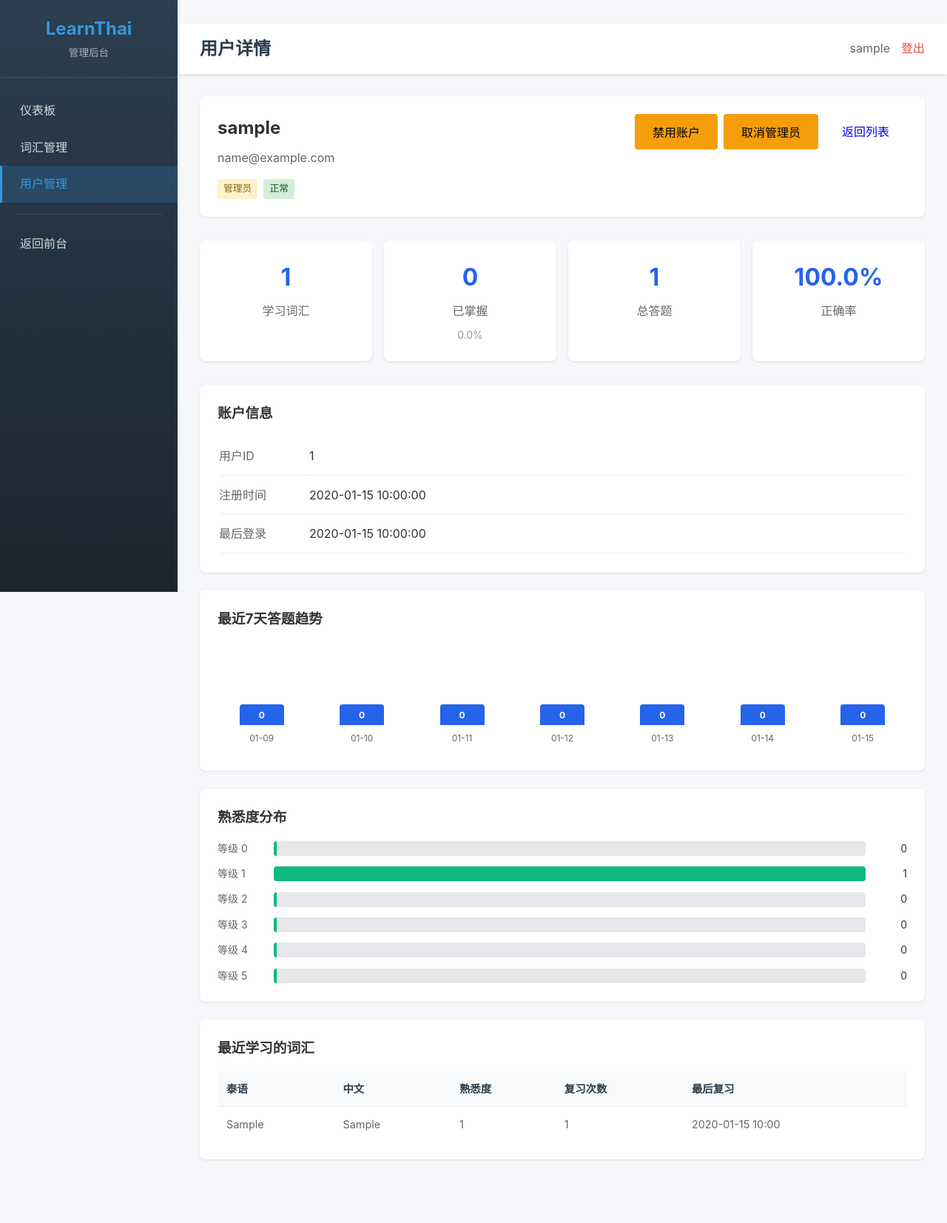
After one commit to netjin/learnthai, a Flask app: page /admin/users/1 in a window 1280 px wide. The commit adds this page. Shown: the whole page at 74% size. Run offline with Flask 3, Linux system fonts and the light colour scheme; a user stored in the database is signed in; tables that the repository leaves empty hold one stand-in row (values such as "Sample post").

Commit message:
feat: 完成用户管理功能
- 添加用户列表页面（支持分页和搜索）
- 添加用户详情页面（显示学习统计）
- 支持切换用户状态（启用/禁用）
- 支持切换管理员权限
- 显示用户7天答题趋势图
- 显示熟悉度分布和最近学习词汇

Co-Authored-By: Claude Opus 4.5 <noreply@anthropic.com>

```diff
--- a/app/routes/admin.py
+++ b/app/routes/admin.py
@@ -182,3 +182,130 @@ def vocabulary_toggle(id):
     db.session.commit()
     flash(f"词汇已{'启用' if vocab.is_active else '禁用'}", 'success')
     return redirect(url_for('admin.vocabulary_list'))
+
+
+@admin_bp.route('/users')
+@admin_required
+def user_list():
+    """用户列表"""
+    page = request.args.get('page', 1, type=int)
+    search = request.args.get('search', '')
+
+    query = User.query
+
+    if search:
+        query = query.filter(
+            db.or_(
+                User.username.contains(search),
+                User.email.contains(search)
+            )
+        )
+
+    pagination = query.order_by(User.created_at.desc()).paginate(page=page, per_page=20)
+
+    # 获取每个用户的学习词汇数
+    user_vocab_counts = {}
+    for user in pagination.items:
+        user_vocab_counts[user.id] = UserVocabulary.query.filter_by(user_id=user.id).count()
+
+    return render_template('admin/user_list.html',
+                          users=pagination.items,
+                          pagination=pagination,
+                          search=search,
+                          user_vocab_counts=user_vocab_counts)
+
+
+@admin_bp.route('/users/<int:id>')
+@admin_required
+def user_detail(id):
+    """用户详情"""
+    user = User.query.get_or_404(id)
+
+    # 学习统计
+    total_vocab = UserVocabulary.query.filter_by(user_id=id).count()
+    mastered_vocab = UserVocabulary.query.filter(
+        UserVocabulary.user_id == id,
+        UserVocabulary.familiarity_level >= 4
+    ).count()
+
+    # 答题统计
+    total_attempts = QuizAttempt.query.filter_by(user_id=id).count()
+    correct_attempts = QuizAttempt.query.filter_by(user_id=id, is_correct=True).count()
+    accuracy = round(correct_attempts * 100 / total_attempts, 1) if total_attempts > 0 else 0
+
+    # 最近7天答题趋势
+    today = datetime.utcnow().date()
+    daily_attempts = []
+    for i in range(6, -1, -1):
+        day = today - timedelta(days=i)
+        day_start = datetime.combine(day, datetime.min.time())
+        day_end = datetime.combine(day, datetime.max.time())
+        count = QuizAttempt.query.filter(
+            QuizAttempt.user_id == id,
+            QuizAttempt.created_at >= day_start,
+            QuizAttempt.created_at <= day_end
+        ).count()
+        daily_attempts.append({'date': day.strftime('%m-%d'), 'count': count})
+
+    # 熟悉度分布
+    familiarity_dist = []
+    for level in range(6):
+        count = UserVocabulary.query.filter_by(user_id=id, familiarity_level=level).count()
+        familiarity_dist.append({'level': level, 'count': count})
+
+    # 最近学习的词汇
+    recent_vocab = db.session.query(UserVocabulary, Vocabulary).join(
+        Vocabulary, UserVocabulary.vocabulary_id == Vocabulary.id
+    ).filter(UserVocabulary.user_id == id).order_by(
+        UserVocabulary.last_reviewed.desc()
+    ).limit(10).all()
+
+    stats = {
+        'total_vocab': total_vocab,
+        'mastered_vocab': mastered_vocab,
+        'mastered_rate': round(mastered_vocab * 100 / total_vocab, 1) if total_vocab > 0 else 0,
+        'total_attempts': total_attempts,
+        'correct_attempts': correct_attempts,
+        'accuracy': accuracy,
+    }
+
+    return render_template('admin/user_detail.html',
+                          user=user,
+                          stats=stats,
+                          daily_attempts=daily_attempts,
+                          familiarity_dist=familiarity_dist,
+                          recent_vocab=recent_vocab)
+
+
+@admin_bp.route('/users/<int:id>/toggle-active', methods=['POST'])
+@admin_required
+def user_toggle_active(id):
+    """切换用户状态"""
+    user = User.query.get_or_404(id)
+
+    # 不能禁用自己
+    if user.id == current_user.id:
+        flash('不能禁用自己的账户', 'error')
+        return redirect(url_for('admin.user_detail', id=id))
+
+    user.is_active = not user.is_active
+    db.session.commit()
+    flash(f"用户已{'启用' if user.is_active else '禁用'}", 'success')
+    return redirect(url_for('admin.user_detail', id=id))
+
+
+@admin_bp.route('/users/<int:id>/toggle-admin', methods=['POST'])
+@admin_required
+def user_toggle_admin(id):
+    """切换管理员权限"""
+    user = User.query.get_or_404(id)
+
+    # 不能修改自己的权限
+    if user.id == current_user.id:
+        flash('不能修改自己的管理员权限', 'error')
+        return redirect(url_for('admin.user_detail', id=id))
+
+    user.is_admin = not user.is_admin
+    db.session.commit()
+    flash(f"用户{'已设为管理员' if user.is_admin else '已取消管理员权限'}", 'success')
+    return redirect(url_for('admin.user_detail', id=id))
--- a/app/static/css/admin.css
+++ b/app/static/css/admin.css
@@ -562,3 +562,17 @@
         grid-template-columns: 1fr;
     }
 }
+
+/* 角色标签 */
+.role-badge {
+    padding: 3px 8px;
+    border-radius: 3px;
+    font-size: 0.8rem;
+    background: #e9ecef;
+    color: #666;
+}
+
+.role-badge.admin {
+    background: #fff3cd;
+    color: #856404;
+}
--- a/app/templates/admin/base_admin.html
+++ b/app/templates/admin/base_admin.html
@@ -21,7 +21,7 @@
                 <a href="{{ url_for('admin.vocabulary_list') }}" class="{% if request.endpoint and 'vocabulary' in request.endpoint %}active{% endif %}">
                     词汇管理
                 </a>
-                <a href="#" class="{% if request.endpoint and 'user' in request.endpoint %}active{% endif %} disabled">
+                <a href="{{ url_for('admin.user_list') }}" class="{% if request.endpoint and 'user' in request.endpoint %}active{% endif %}">
                     用户管理
                 </a>
                 <hr>
--- /dev/null
+++ b/app/templates/admin/user_detail.html
@@ -0,0 +1,311 @@
+{% extends "admin/base_admin.html" %}
+
+{% block title %}用户详情 - {{ user.username }}{% endblock %}
+{% block page_title %}用户详情{% endblock %}
+
+{% block content %}
+<div class="user-header">
+    <div class="user-info">
+        <h2>{{ user.username }}</h2>
+        <p>{{ user.email }}</p>
+        <div class="badges">
+            <span class="role-badge {% if user.is_admin %}admin{% endif %}">
+                {{ '管理员' if user.is_admin else '普通用户' }}
+            </span>
+            <span class="status-badge {% if user.is_active %}active{% else %}inactive{% endif %}">
+                {{ '正常' if user.is_active else '已禁用' }}
+            </span>
+        </div>
+    </div>
+    <div class="user-actions">
+        <form method="POST" action="{{ url_for('admin.user_toggle_active', id=user.id) }}" style="display: inline;">
+            <button type="submit" class="btn {% if user.is_active %}btn-warning{% else %}btn-success{% endif %}">
+                {{ '禁用账户' if user.is_active else '启用账户' }}
+            </button>
+        </form>
+        <form method="POST" action="{{ url_for('admin.user_toggle_admin', id=user.id) }}" style="display: inline;">
+            <button type="submit" class="btn {% if user.is_admin %}btn-warning{% else %}btn-primary{% endif %}">
+                {{ '取消管理员' if user.is_admin else '设为管理员' }}
+            </button>
+        </form>
+        <a href="{{ url_for('admin.user_list') }}" class="btn">返回列表</a>
+    </div>
+</div>
+
+<div class="stat-cards">
+    <div class="stat-card">
+        <div class="stat-value">{{ stats.total_vocab }}</div>
+        <div class="stat-label">学习词汇</div>
+    </div>
+    <div class="stat-card">
+        <div class="stat-value">{{ stats.mastered_vocab }}</div>
+        <div class="stat-label">已掌握</div>
+        <div class="stat-sub">{{ stats.mastered_rate }}%</div>
+    </div>
+    <div class="stat-card">
+        <div class="stat-value">{{ stats.total_attempts }}</div>
+        <div class="stat-label">总答题</div>
+    </div>
+    <div class="stat-card">
+        <div class="stat-value">{{ stats.accuracy }}%</div>
+        <div class="stat-label">正确率</div>
+    </div>
+</div>
+
+<div class="detail-section">
+    <h3>账户信息</h3>
+    <table class="info-table">
+        <tr>
+            <td>用户ID</td>
+            <td>{{ user.id }}</td>
+        </tr>
+        <tr>
+            <td>注册时间</td>
+            <td>{{ user.created_at.strftime('%Y-%m-%d %H:%M:%S') if user.created_at else '-' }}</td>
+        </tr>
+        <tr>
+            <td>最后登录</td>
+            <td>{{ user.last_login.strftime('%Y-%m-%d %H:%M:%S') if user.last_login else '从未登录' }}</td>
+        </tr>
+    </table>
+</div>
+
+<div class="detail-section">
+    <h3>最近7天答题趋势</h3>
+    <div class="chart-container">
+        <div class="bar-chart">
+            {% for day in daily_attempts %}
+            <div class="bar-item">
+                <div class="bar" style="height: {{ (day.count / 50 * 100)|int if day.count > 0 else 5 }}%">
+                    <span class="bar-value">{{ day.count }}</span>
+                </div>
+                <span class="bar-label">{{ day.date }}</span>
+            </div>
+            {% endfor %}
+        </div>
+    </div>
+</div>
+
+<div class="detail-section">
+    <h3>熟悉度分布</h3>
+    <div class="familiarity-bars">
+        {% for item in familiarity_dist %}
+        <div class="fam-row">
+            <span class="fam-label">等级 {{ item.level }}</span>
+            <div class="fam-bar-container">
+                <div class="fam-bar" style="width: {{ (item.count / stats.total_vocab * 100)|int if stats.total_vocab > 0 else 0 }}%"></div>
+            </div>
+            <span class="fam-count">{{ item.count }}</span>
+        </div>
+        {% endfor %}
+    </div>
+</div>
+
+<div class="detail-section">
+    <h3>最近学习的词汇</h3>
+    {% if recent_vocab %}
+    <table class="admin-table">
+        <thead>
+            <tr>
+                <th>泰语</th>
+                <th>中文</th>
+                <th>熟悉度</th>
+                <th>复习次数</th>
+                <th>最后复习</th>
+            </tr>
+        </thead>
+        <tbody>
+            {% for uv, vocab in recent_vocab %}
+            <tr>
+                <td>{{ vocab.thai_word }}</td>
+                <td>{{ vocab.chinese_meaning }}</td>
+                <td>{{ uv.familiarity_level }}</td>
+                <td>{{ uv.review_count }}</td>
+                <td>{{ uv.last_reviewed.strftime('%Y-%m-%d %H:%M') if uv.last_reviewed else '-' }}</td>
+            </tr>
+            {% endfor %}
+        </tbody>
+    </table>
+    {% else %}
+    <p class="empty-state">该用户暂未学习任何词汇</p>
+    {% endif %}
+</div>
+
+<style>
+.user-header {
+    display: flex;
+    justify-content: space-between;
+    align-items: flex-start;
+    margin-bottom: 2rem;
+    padding: 1.5rem;
+    background: white;
+    border-radius: 8px;
+    box-shadow: 0 1px 3px rgba(0,0,0,0.1);
+}
+
+.user-info h2 {
+    margin: 0 0 0.5rem 0;
+}
+
+.user-info p {
+    margin: 0 0 1rem 0;
+    color: #666;
+}
+
+.badges {
+    display: flex;
+    gap: 0.5rem;
+}
+
+.user-actions {
+    display: flex;
+    gap: 0.5rem;
+}
+
+.stat-cards {
+    display: grid;
+    grid-template-columns: repeat(4, 1fr);
+    gap: 1rem;
+    margin-bottom: 2rem;
+}
+
+.stat-card {
+    background: white;
+    padding: 1.5rem;
+    border-radius: 8px;
+    text-align: center;
+    box-shadow: 0 1px 3px rgba(0,0,0,0.1);
+}
+
+.stat-value {
+    font-size: 2rem;
+    font-weight: bold;
+    color: #2563eb;
+}
+
+.stat-label {
+    color: #666;
+    margin-top: 0.5rem;
+}
+
+.stat-sub {
+    font-size: 0.875rem;
+    color: #999;
+}
+
+.detail-section {
+    background: white;
+    padding: 1.5rem;
+    border-radius: 8px;
+    margin-bottom: 1.5rem;
+    box-shadow: 0 1px 3px rgba(0,0,0,0.1);
+}
+
+.detail-section h3 {
+    margin: 0 0 1rem 0;
+    color: #333;
+}
+
+.info-table {
+    width: 100%;
+}
+
+.info-table td {
+    padding: 0.75rem 0;
+    border-bottom: 1px solid #eee;
+}
+
+.info-table td:first-child {
+    color: #666;
+    width: 120px;
+}
+
+.bar-chart {
+    display: flex;
+    align-items: flex-end;
+    height: 150px;
+    gap: 1rem;
+}
+
+.bar-item {
+    flex: 1;
+    display: flex;
+    flex-direction: column;
+    align-items: center;
+}
+
+.bar {
+    width: 100%;
+    background: #2563eb;
+    border-radius: 4px 4px 0 0;
+    min-height: 4px;
+    display: flex;
+    justify-content: center;
+    align-items: flex-end;
+    padding-bottom: 4px;
+}
+
+.bar-value {
+    color: white;
+    font-size: 0.75rem;
+}
+
+.bar-label {
+    margin-top: 0.5rem;
+    font-size: 0.75rem;
+    color: #666;
+}
+
+.familiarity-bars {
+    display: flex;
+    flex-direction: column;
+    gap: 0.75rem;
+}
+
+.fam-row {
+    display: flex;
+    align-items: center;
+    gap: 1rem;
+}
+
+.fam-label {
+    width: 60px;
+    font-size: 0.875rem;
+    color: #666;
+}
+
+.fam-bar-container {
+    flex: 1;
+    height: 20px;
+    background: #e5e7eb;
+    border-radius: 4px;
+    overflow: hidden;
+}
+
+.fam-bar {
+    height: 100%;
+    background: #10b981;
+    min-width: 4px;
+}
+
+.fam-count {
+    width: 40px;
+    text-align: right;
+    font-size: 0.875rem;
+}
+
+.empty-state {
+    text-align: center;
+    color: #999;
+    padding: 2rem;
+}
+
+.btn-warning {
+    background: #f59e0b;
+}
+
+.btn-warning:hover {
+    background: #d97706;
+}
+</style>
+{% endblock %}
```
Also changed, not shown: app/templates/admin/user_list.html (added, +75 -0 lines).
